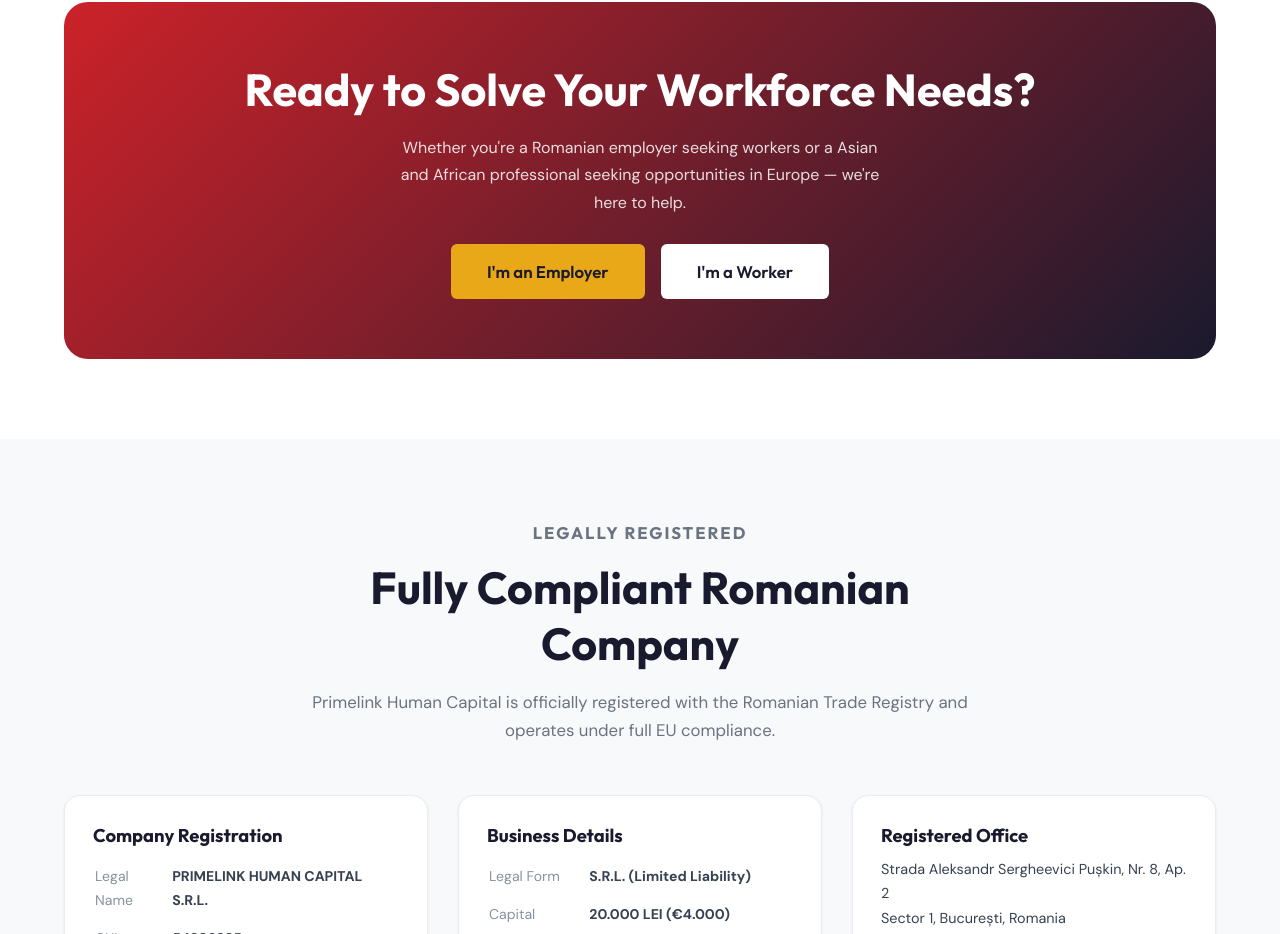
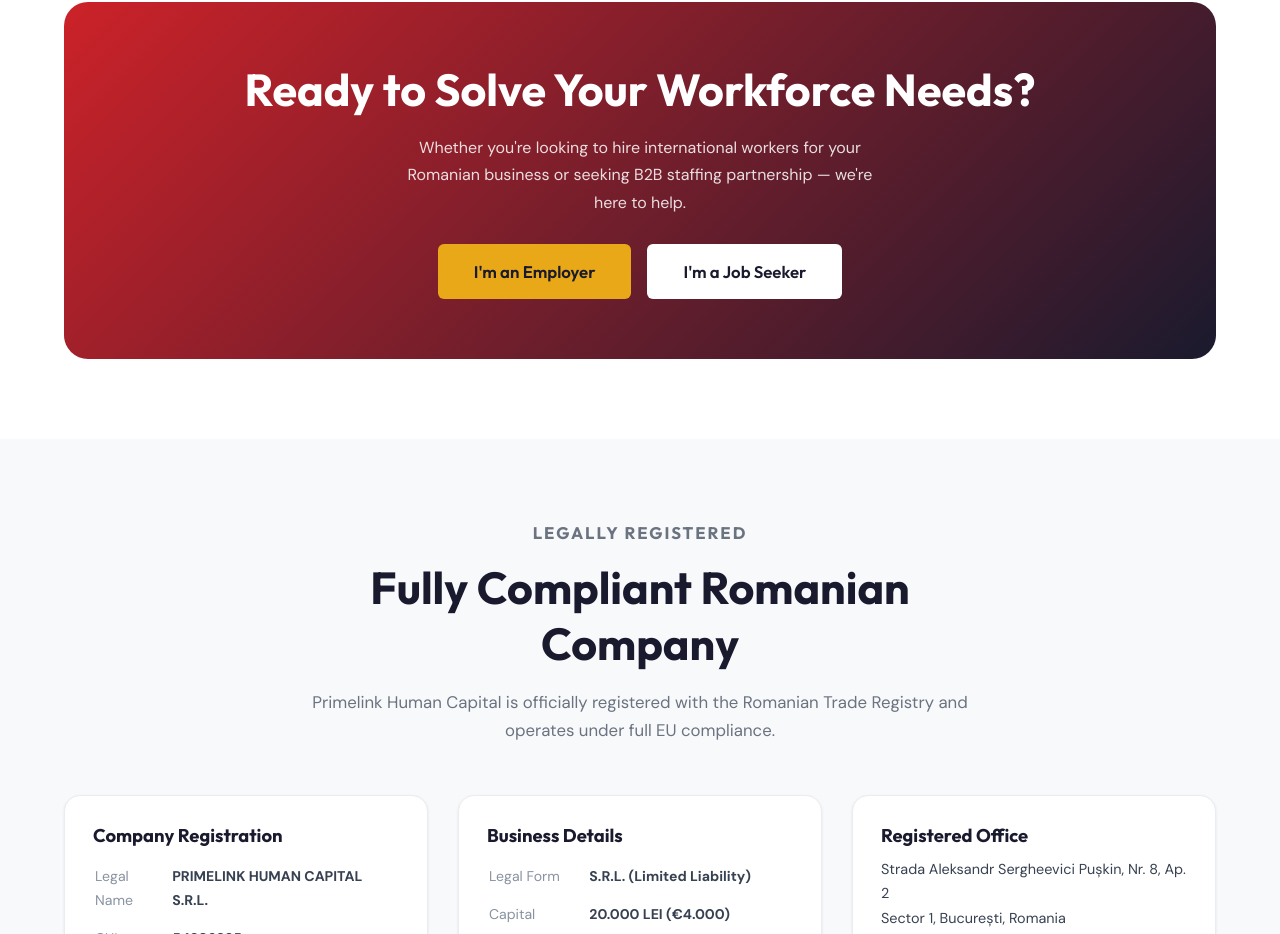
Before and after one commit to BIKASH907/PrimeLink, a Next.js app: page / in a window 1280 px wide. Shown: the part 3980-4914 px from the top of the page. Built offline with nearby package versions, Linux system fonts and the light colour scheme.

Commit message:
fix: B2B focused messaging, remove worker-facing language

```diff
--- a/pages/about.js
+++ b/pages/about.js
@@ -130,7 +130,7 @@
         <div className="container">
           <div className="cta-banner">
             <h2>Partner With Us</h2>
-            <p>Whether you need workers for your Romanian business or seek employment in Romania — let's talk.</p>
+            <p>Whether you need workers for your Romanian business or want to explore a B2B staffing partnership — let's talk.</p>
             <div className="cta-buttons">
               <Link href="/employer-inquiry" className="btn btn-amber btn-lg">Employer Inquiry</Link>
               <Link href="/contact" className="btn btn-white btn-lg">Contact Us</Link>
--- a/pages/index.js
+++ b/pages/index.js
@@ -188,10 +188,10 @@
         <div className="container">
           <div className="cta-banner">
             <h2>Ready to Solve Your Workforce Needs?</h2>
-            <p>Whether you're a Romanian employer seeking workers or a Asian and African professional seeking opportunities in Europe — we're here to help.</p>
+            <p>Whether you're looking to hire international workers for your Romanian business or seeking B2B staffing partnership — we're here to help.</p>
             <div className="cta-buttons">
               <Link href="/employer-inquiry" className="btn btn-amber btn-lg">I'm an Employer</Link>
-              <Link href="/apply" className="btn btn-white btn-lg">I'm a Worker</Link>
+              <Link href="/apply" className="btn btn-white btn-lg">I'm a Job Seeker</Link>
             </div>
           </div>
         </div>
```
